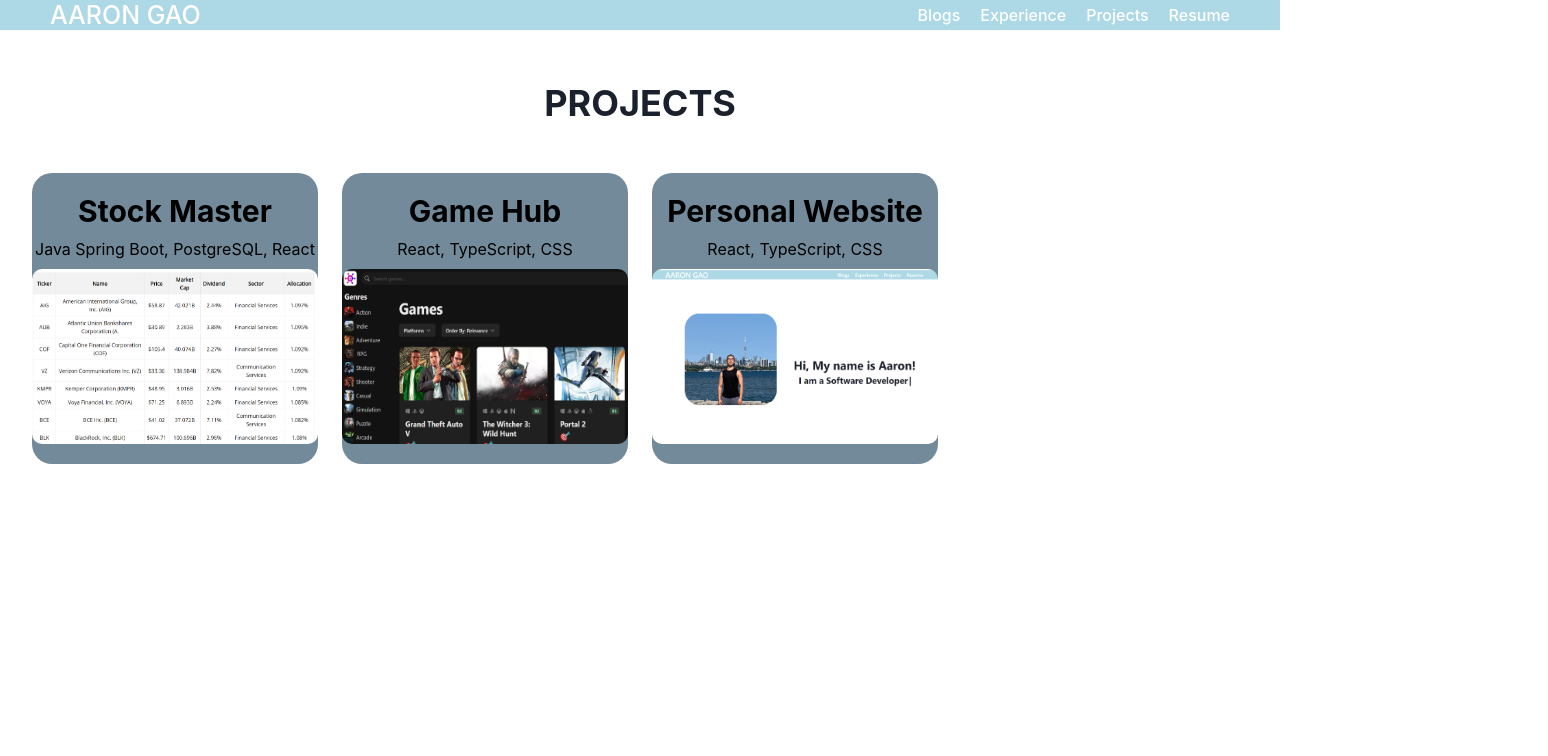
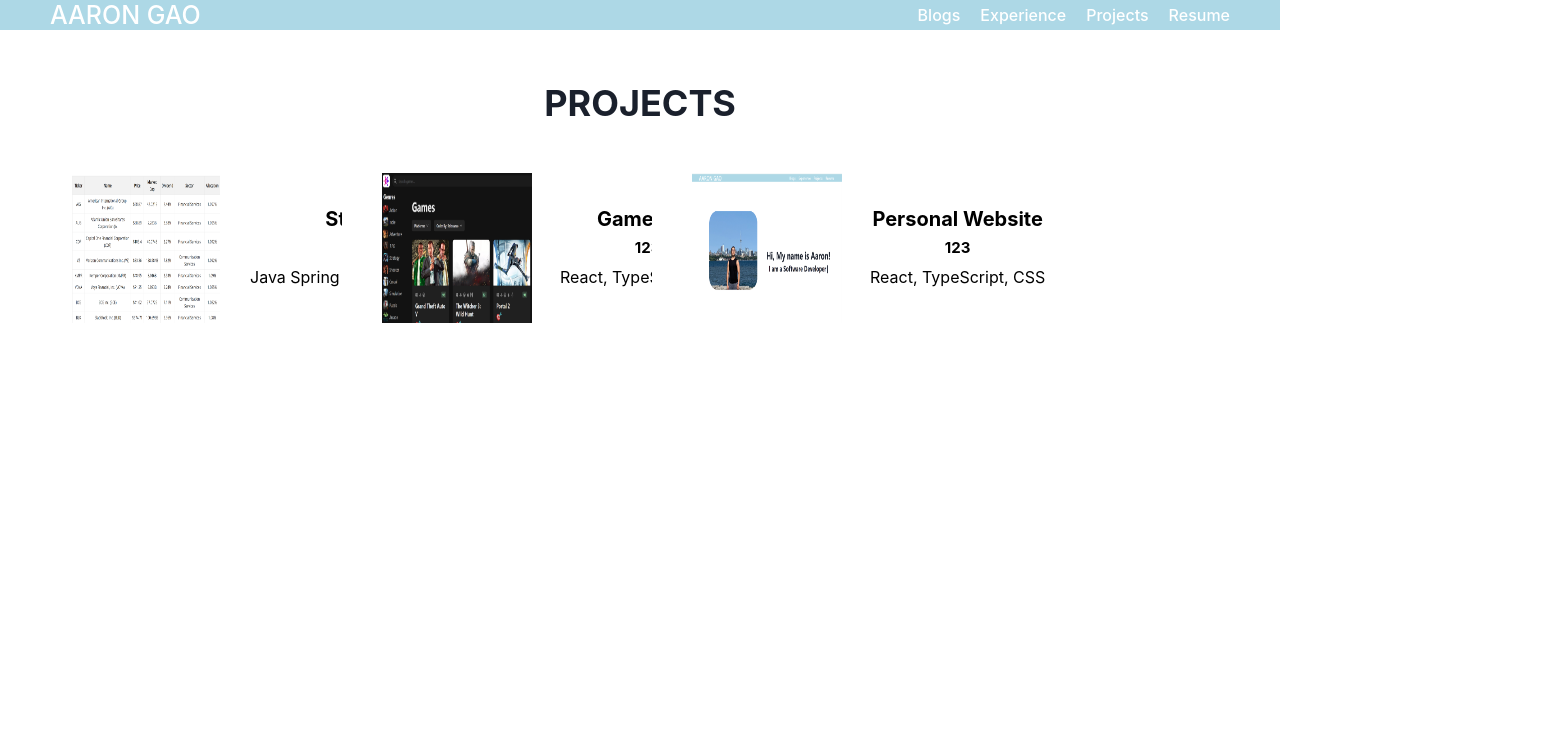
Before and after one commit to AaronGao2028/personal-website, a React (Vite) app: page /projects in a window 1280 px wide. Shown: the top 756 px of the page, 1548 px wide, since content can reach past the window. Built offline with nearby package versions, Linux system fonts and the light colour scheme.

Commit message:
Added Python AlgoTrader to projects

```diff
--- /dev/null
+++ b/src/pages/projects/BlogBlock.tsx
@@ -0,0 +1,49 @@
+import {
+  HStack,
+  VStack,
+  Image,
+  Heading,
+  Text,
+  background,
+} from "@chakra-ui/react";
+import { useState } from "react";
+
+interface Props {
+  title: string;
+  time: string;
+  description: string;
+  image: string;
+  path: string;
+}
+
+const BlogBlock = ({ title, time, description, image, path }: Props) => {
+  const [isOnBlock, setIsOnBlock] = useState(false);
+
+  return (
+    <HStack
+      id="block"
+      cursor={"pointer"}
+      onMouseEnter={() => setIsOnBlock(true)}
+      onMouseLeave={() => setIsOnBlock(false)}
+      onClick={() => window.open(path)}
+      marginBottom={3}
+      borderRadius={20}
+      textColor="black"
+      width="70vw"
+      background={isOnBlock ? "gray" : "white"}
+    >
+      <VStack>
+        <HStack>
+          <Image marginLeft={10} src={image} boxSize={"150px"} />
+          <VStack marginTop={5} marginBottom={5} marginRight={5} marginLeft={5}>
+            <Heading fontSize={"20px"}>{title}</Heading>
+            <Heading fontSize={"15px"}>{time}</Heading>
+            <Text textAlign={"left"}>{description}</Text>
+          </VStack>
+        </HStack>
+      </VStack>
+    </HStack>
+  );
+};
+
+export default BlogBlock;
--- a/src/pages/projects/Data.json
+++ b/src/pages/projects/Data.json
@@ -3,18 +3,21 @@
         "title":"Stock Master",
         "description": "Java Spring Boot, PostgreSQL, React",
         "image":"../../../public/images/projects/stockMasterList.png",
-        "path": "https://github.com/AaronGao2028/stock-master"
+        "path": "https://github.com/AaronGao2028/stock-master",
+        "time": "123"
     },
     {
         "title":"Game Hub",
         "description": "React, TypeScript, CSS",
         "image":"../../../public/images/projects/gameHub.png",
-        "path": "https://game--hub.vercel.app/"
+        "path": "https://game--hub.vercel.app/",
+        "time": "123"
     },
     {
         "title":"Personal Website",
         "description": "React, TypeScript, CSS",
         "image":"../../../public/images/projects/text.png",
-        "path": "https://game--hub.vercel.app/"
+        "path": "https://game--hub.vercel.app/",
+        "time": "123"
     }
 ]
--- a/src/pages/projects/Projects.tsx
+++ b/src/pages/projects/Projects.tsx
@@ -10,6 +10,7 @@ import {
 import stockMasterImage from "../../../public/images/projects/stockMasterList.png";
 import ProjectBlock from "./ProjectBlock";
 import Data from "./Data.json";
+import BlogBlock from "./BlogBlock";
 
 const Projects = () => {
   return (
@@ -17,11 +18,12 @@ const Projects = () => {
       <Heading marginBottom={10}>PROJECTS</Heading>
       <SimpleGrid columns={{ sm: 1, md: 2, lg: 3, xl: 4 }} spacing={6}>
         {Data.map((data) => (
-          <ProjectBlock
+          <BlogBlock
+            path={data.path}
             title={data.title}
+            time={data.time}
             description={data.description}
             image={data.image}
-            path={data.path}
           />
         ))}
       </SimpleGrid>
```
